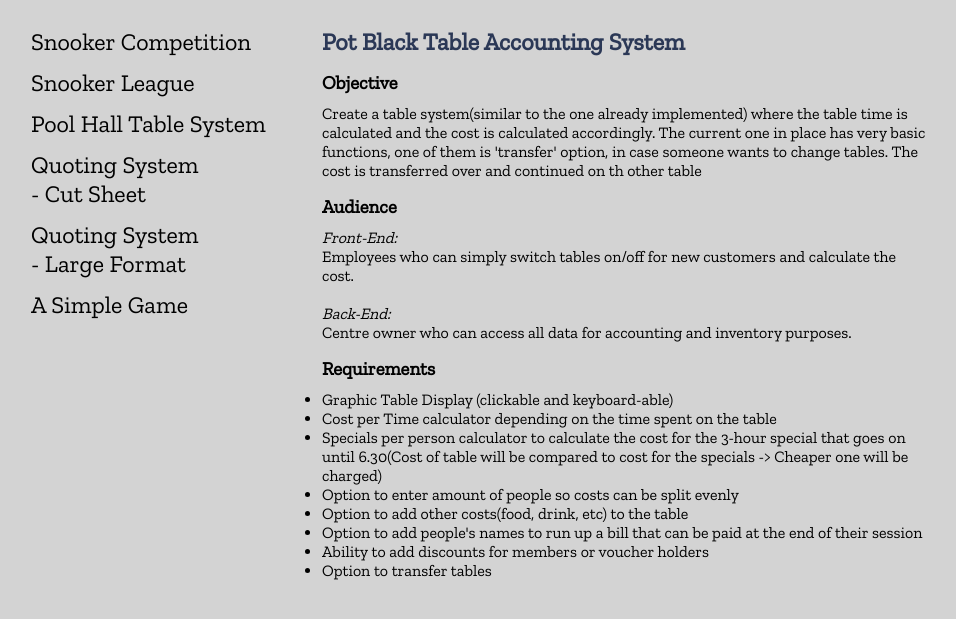
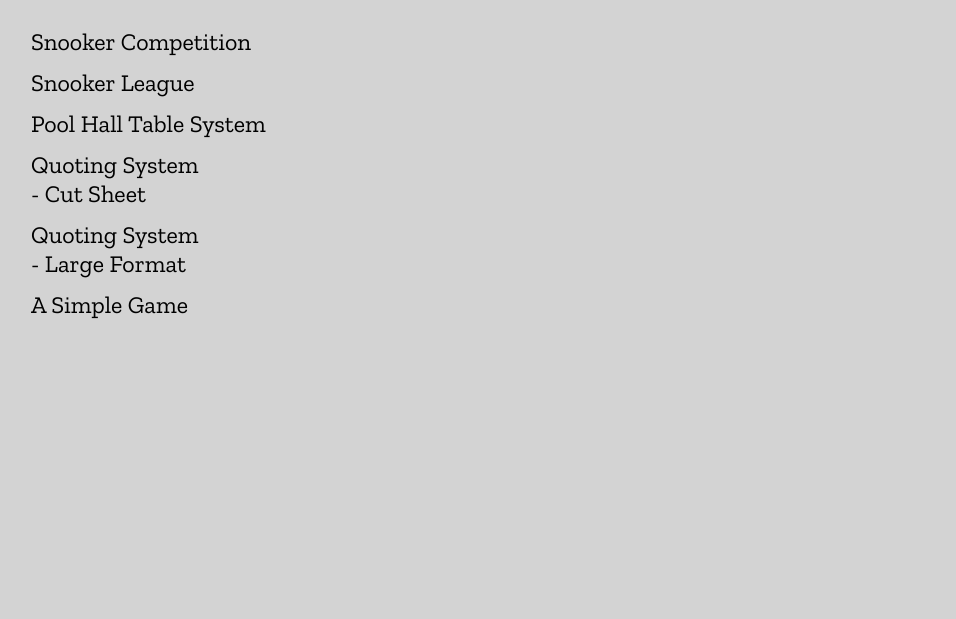
Before and after one commit to jensadria/portfolio-projects, a plain HTML site: page index.html in a window 1280 px wide. Shown: the part 77-696 px from the top of the page, without its empty margins (169-1125 px from the left). Drawn offline with nearby package versions, Linux system fonts and the light colour scheme.

Commit message:
Changed index.html to have no active page

```diff
--- a/index.html
+++ b/index.html
@@ -77,7 +77,7 @@
           </div>
 
           <!-- TABLE SYSTEM -->
-          <div id="table-system" data-tab-content class="active">
+          <div id="table-system" data-tab-content>
             <h2>Pot Black Table Accounting System</h2>
             <h3>Objective</h3>
             <p>Create a table system(similar to the one already implemented) where the table time is calculated and the cost is calculated accordingly. The current one in place has very basic functions, one of them is 'transfer' option, in case someone wants to change tables. The cost is transferred over and continued on th other table</p>
```
